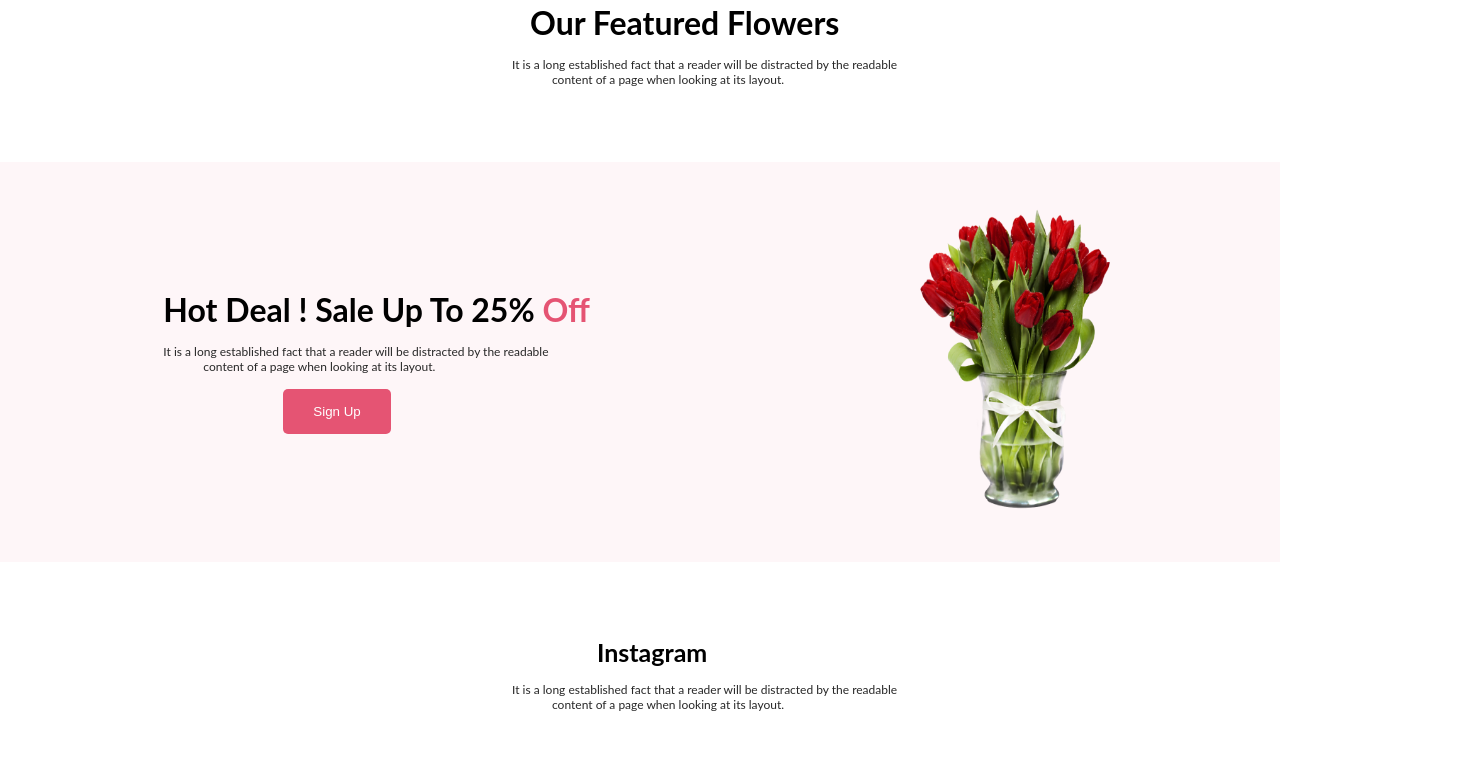
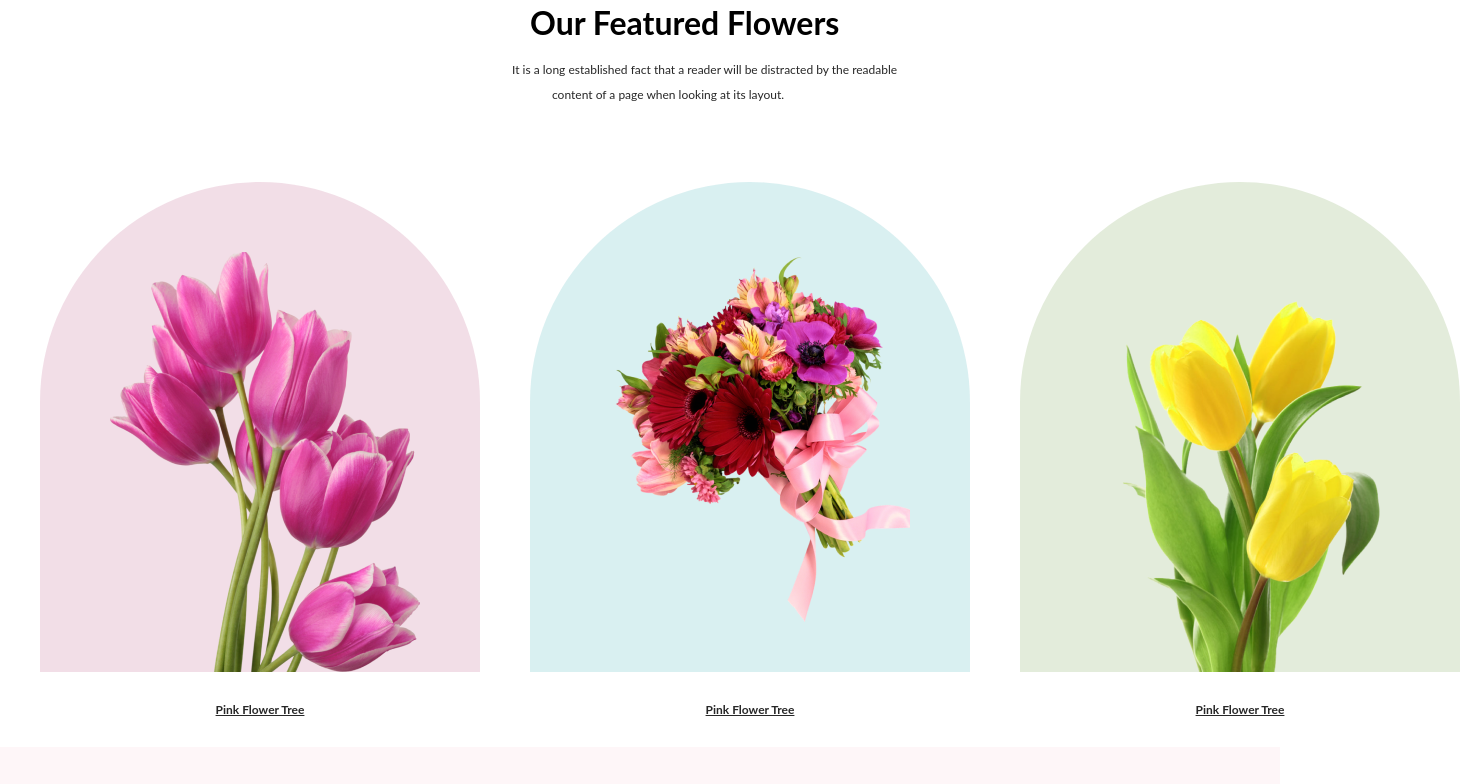
Before and after one commit to AliHaider1984/first-assign-git-repo, a plain HTML site: page index.html in a window 1280 px wide. Shown: the part 472-1256 px from the top of the page, 1460 px wide, since content can reach past the window. Drawn offline with Linux system fonts and the light colour scheme.

Commit message:
done middle section

```diff
--- a/index.html
+++ b/index.html
@@ -30,6 +30,30 @@
 <p class="hotdeal">It is a long established fact that a reader will be distracted by the readable
     <br><span class="text">content of a page when looking at its layout.</span>
 </div>
+
+
+<!-- This is flowers caption section -->
+
+<div class="flower_caption">
+<div class="flower_caption1">
+    <div class="box1"></div>
+    <p class="capt"> Pink Flower Tree</p>
+</div>
+
+<div class="flower_caption2">
+    <div class="box2"></div>
+    <p class="capt">   Pink Flower Tree</p>
+</div>
+
+<div class="flower_caption3">
+    <div class="box3"></div>
+    <p class="capt">Pink Flower Tree</p>
+</div>
+
+
+
+</div>
+
 
 <!-- This is Hot deal section -->
 <div class="deal">
@@ -83,7 +107,7 @@
 <!-- This is footer -->
 <footer>
     <div class="footer">
-        <h3 class="shop"><span class="flower">Flower</span> Shop</h3>
+        <h3 class="shop"><span class="flower">Flower</span>Shop</h3>
         <p class="shop2">It is a long established fact that a reader will be distracted by the readable
             <br><span class="text">content of a page when looking at its layout.</span>
             <p class="copy">@2020-2023, FlowerShop.com. All rights reserved. </p>
--- a/style.css
+++ b/style.css
@@ -48,6 +48,7 @@ p{
     margin-bottom: 15px;
     font-size: 12px;
     font-family: 'Lato';
+    line-height:25px;
 
 }
 .banner_main{
@@ -91,6 +92,83 @@ a {
     background-color: rgba(229, 84, 115, 0.05);
 
 }
+
+.flower_caption{
+    display:flex;
+    justify-content: space-between;
+    width:1200px;
+    margin:auto;
+}
+
+.flower_caption1{
+    width:300px;
+    height:350px;
+    padding:70px;
+    border-radius: 580px 580px 0px 0px;
+    background: rgba(167, 33, 98, 0.15);
+    margin-bottom: 75px;
+    margin-right:50px;
+
+}
+
+.flower_caption2{
+    width:300px;
+    height:350px;
+    padding:70px;
+    border-radius: 300px 300px 0px 0px;
+    background: rgba(5, 151, 160, 0.15);
+    margin-bottom: 75px;
+    margin-right:50px;
+
+}
+
+
+.flower_caption3{
+    width:300px;
+    height:350px;
+    padding:70px;
+    border-radius: 300px 300px 0px 0px;
+    background: rgba(71, 125, 17, 0.15);
+    margin-bottom: 75px;
+
+}
+
+.box1{
+    background-image: url('./pngwing\ 6.png');
+    background-repeat: no-repeat;
+    height:420px;
+    width:310px;
+    align-items: center;
+
+}
+
+.box2{
+    background-image: url('./pngwing\ 5.png');
+    background-repeat: no-repeat;
+    height:420px;
+    width:310px;
+    align-items: center;
+
+}
+
+
+.box3{
+    background-image: url('./pngwing\ 7.png');
+    background-repeat: no-repeat;
+    height:420px;
+    width:310px;
+    align-items: center;
+
+}
+
+
+.capt{
+    line-height:75px;
+    text-decoration: underline;
+    text-align:center;
+    font-weight:bolder;
+}
+
 
 .off{
     color:#E55473;
@@ -136,7 +214,7 @@ a {
     background-repeat: no-repeat;
  }
 .sub_text{
-    padding-top:100px;
+    padding-top:40px;
     font-weight: bolder;
     margin-bottom: 15px;
     font-family:'Lato';
@@ -154,7 +232,7 @@ a {
 input{
     padding:20px 250px;
     border-radius:9px;
-    margin-left:270px;
+    margin-left:300px;
     margin-right:-110px;
 }
 
```
Also changed, not shown: pngwing 5.png (added), pngwing 6.png (added), pngwing 7.png (added).
